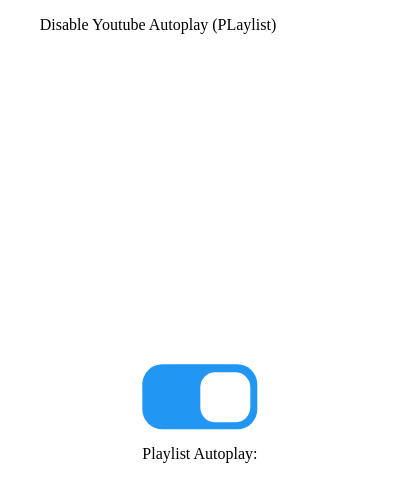
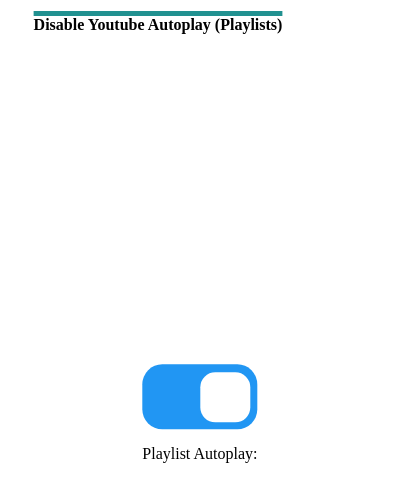
Before and after one commit to Hys-01/YT-Autoplay-Off, a browser extension: page popup.html in a window 400 px wide. Drawn offline with Linux system fonts and the light colour scheme.

Commit message:
customization

```diff
--- a/popup.css
+++ b/popup.css
@@ -14,6 +14,14 @@
 }
 .extensionHead {
     text-align: center;
+}
+/* LEARNING - for id: #    for classes: .   */
+#headTitle {
+    text-decoration: overline;
+    text-decoration-color: #219190;
+    text-decoration-thickness: 5px;
+    font-weight: bold;
+
 }
 
 /* the switch and associated paragraphs */
--- a/popup.html
+++ b/popup.html
@@ -17,7 +17,7 @@
 
 <body>
     <div class = "extensionHead">
-        <p> Disable Youtube Autoplay (PLaylist)</p>
+        <p id="headTitle"> Disable Youtube Autoplay (Playlists)</p>
     </div>
 
     <div class = "toggle">
```
